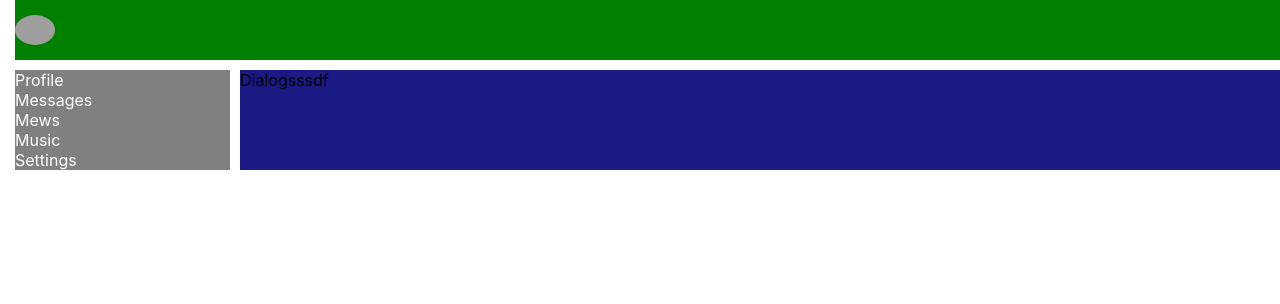
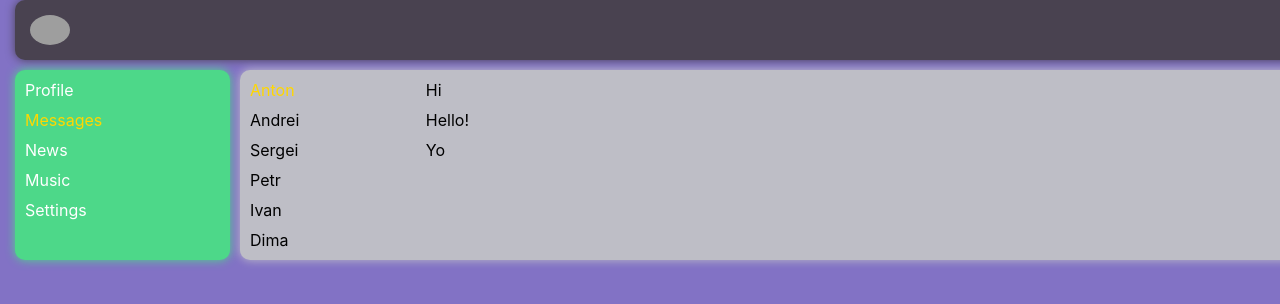
Before and after one commit to AntonAmialchenia/todo-list, a React (Create React App) app: page /dialogs in a window 1280 px wide. Shown: the top 304 px of the page. Built offline with nearby package versions, Linux system fonts and the light colour scheme; grey boxes are pictures that could not be loaded.

Commit message:
Dialogs
Верстка страны dialogs, красоту навел в общем

```diff
--- a/src/App.css
+++ b/src/App.css
@@ -10,9 +10,12 @@
    "nav content"
    ;
     padding: 0 15px;
+
 }
 
 .app-wrapper__content {
     grid-area: content;
-    background-color: #1b1983;
+    background-color: #bebec6;
+    border-radius: 10px;
+    box-shadow: 0px 0px 10px #bebec6;
 }
--- a/src/components/Dialogs/Dialogs.module.css
+++ b/src/components/Dialogs/Dialogs.module.css
@@ -0,0 +1,19 @@
+.dialogs {
+    display: grid;
+    grid-template-columns: 2fr 10fr;
+    padding: 10px;
+}
+
+.dialogs__items {}
+
+.dialogs__item:not(:last-child) {
+    margin-bottom: 10px;
+}
+.dialogs__item.active {
+    color: gold;
+}
+.messages {}
+
+.messages__item:not(:last-child) {
+    margin-bottom: 10px;
+}
--- a/src/components/Dialogs/Dialogs.tsx
+++ b/src/components/Dialogs/Dialogs.tsx
@@ -1,12 +1,24 @@
 import React from 'react';
-import cls from './Dialogs.module.css'
+import cls from './Dialogs.module.css';
 
 const Dialogs = () => {
-    return (
-        <div>
-            Dialogsssdf
-        </div>
-    );
+  return (
+    <div className={cls.dialogs}>
+      <div className={cls.dialogs__items}>
+        <div className={cls.dialogs__item + ' ' + cls.active}>Anton</div>
+        <div className={cls.dialogs__item}>Andrei</div>
+        <div className={cls.dialogs__item}>Sergei</div>
+        <div className={cls.dialogs__item}>Petr</div>
+        <div className={cls.dialogs__item}>Ivan</div>
+        <div className={cls.dialogs__item}>Dima</div>
+      </div>
+      <div className={cls.messages}>
+        <div className={cls.messages__item}>Hi</div>
+        <div className={cls.messages__item}>Hello!</div>
+        <div className={cls.messages__item}>Yo</div>
+      </div>
+    </div>
+  );
 };
 
 export default Dialogs;
--- a/src/components/Header/Header.module.css
+++ b/src/components/Header/Header.module.css
@@ -1,8 +1,11 @@
 .header {
     grid-area: header;
-    background-color: green;
+    background-color: rgb(73, 66, 80);
     display: flex;
     align-items: center;
+    padding: 0 15px;
+    border-radius: 10px;
+    box-shadow: 0px 0px 10px rgb(73, 66, 80);
 }
 .header img {
     width: 40px;
--- a/src/components/Navbar/Navbar.module.css
+++ b/src/components/Navbar/Navbar.module.css
@@ -1,17 +1,23 @@
 .nav {
     grid-area: nav;
-    background-color: grey;
+    background-color: rgb(77, 216, 137);
+    padding: 10px;
+    border-radius: 10px;
+    box-shadow: 0px 0px 10px rgb(77, 216, 137);
 }
-.item {
-
-
+.item:not(:last-child) {
+    margin-bottom: 10px;
 }
 
 .link {
     color: #fff;
     text-decoration: none;
     transition: all 0.3s ease 0s;
+
 }
 .link:hover {
     color: gold;
 }
+.link.active {
+    color: gold;
+}
--- a/src/components/Navbar/Navbar.tsx
+++ b/src/components/Navbar/Navbar.tsx
@@ -1,26 +1,49 @@
-import React from "react";
-import cls from "./Navbar.module.css";
-import {Link} from 'react-router-dom'
+import React from 'react';
+import cls from './Navbar.module.css';
+import { NavLink } from 'react-router-dom';
+
+// const setActive = ({isActive}) => isActive ? {cls.link + ' ' + cls.avtive} : cls.link
 
 const Navbar = () => {
   return (
     <nav className={cls.nav}>
       <div className={cls.item}>
-        <Link to='/profile' className={cls.link}>Profile</Link>
-        {/* <a className={cls.link} href="/profile">Profile</a> */}
+        <NavLink
+          to="/profile"
+          className={({ isActive }) =>
+            isActive ? cls.link + ' ' + cls.active : cls.link
+          }
+        >
+          Profile
+        </NavLink>
       </div>
       <div className={cls.item}>
-      <Link to='/dialogs' className={cls.link}>Messages</Link>
-        {/* <a className={cls.link} href="/dialogs">Messages</a> */}
+        <NavLink to="/dialogs" className={({ isActive }) =>
+            isActive ? cls.link + ' ' + cls.active : cls.link
+          }>
+          Messages
+        </NavLink>
       </div>
       <div className={cls.item}>
-        <a className={cls.link}>Mews</a>
+        <NavLink to="" className={({ isActive }) =>
+            isActive ? cls.link + ' ' + cls.active : cls.link
+          }>
+          News
+        </NavLink>
       </div>
       <div className={cls.item}>
-        <a className={cls.link}>Music</a>
+        <NavLink to="" className={({ isActive }) =>
+            isActive ? cls.link + ' ' + cls.active : cls.link
+          }>
+          Music
+        </NavLink>
       </div>
       <div className={cls.item}>
-        <a className={cls.link}>Settings</a>
+        <NavLink to="" className={({ isActive }) =>
+            isActive ? cls.link + ' ' + cls.active : cls.link
+          }>
+          Settings
+        </NavLink>
       </div>
     </nav>
   );
--- a/src/components/Profile/Profile.module.css
+++ b/src/components/Profile/Profile.module.css
@@ -1,3 +1,5 @@
+
+
 .content__image img {
     width: 100%;
 }
--- a/src/index.css
+++ b/src/index.css
@@ -10,4 +10,5 @@ body {
     sans-serif;
   -webkit-font-smoothing: antialiased;
   -moz-osx-font-smoothing: grayscale;
+  background-color: rgb(130, 114, 197);
 }
```
